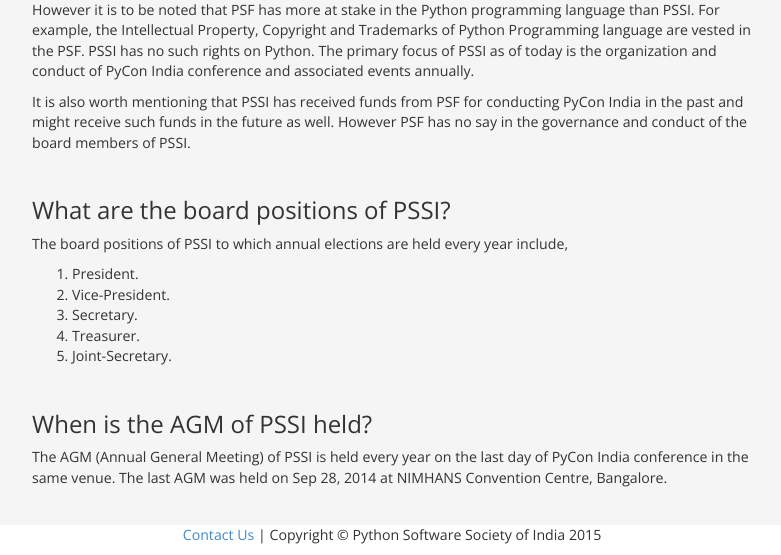
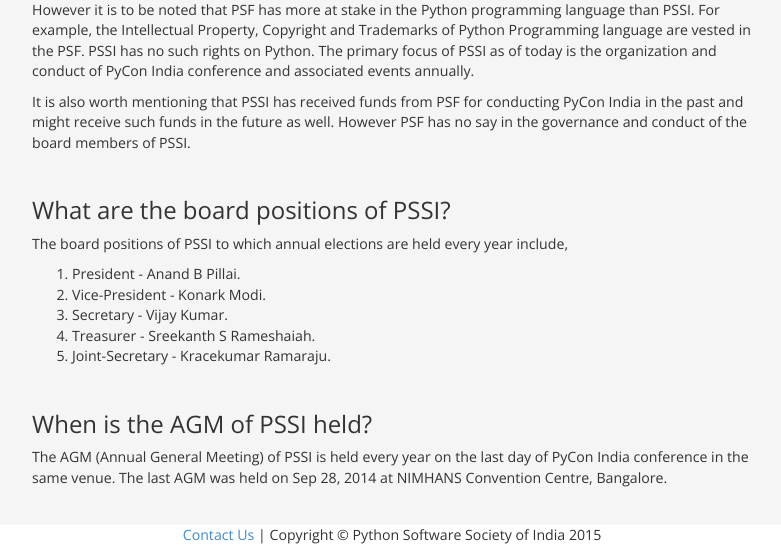
Before and after one commit to pythonindia/pssi.org.in, a Django app: page / in a window 1280 px wide. Shown: the part 1682-2237 px from the top of the page, without its empty margins (248-1029 px from the left). Run offline with Django 3.2, Linux system fonts and the light colour scheme; some libraries are stand-ins or nearby versions.

Commit message:
Adds the board member names to the landing page

```diff
--- a/templates/index.html
+++ b/templates/index.html
@@ -65,11 +65,11 @@
         <h3 class="push-1-top">What are the board positions of PSSI?</h3>
         <p>The board positions of PSSI to which annual elections are held every year include,</p>
         <ol>
-            <li>President.</li>
-            <li>Vice-President.</li>
-            <li>Secretary.</li>
-            <li>Treasurer.</li>
-            <li>Joint-Secretary.</li>
+            <li>President - Anand B Pillai.</li>
+            <li>Vice-President - Konark Modi.</li>
+            <li>Secretary - Vijay Kumar.</li>
+            <li>Treasurer - Sreekanth S Rameshaiah.</li>
+            <li>Joint-Secretary - Kracekumar Ramaraju.</li>
         </ol>
 
         <h3 class="push-1-top">When is the AGM of PSSI held?</h3>
```
